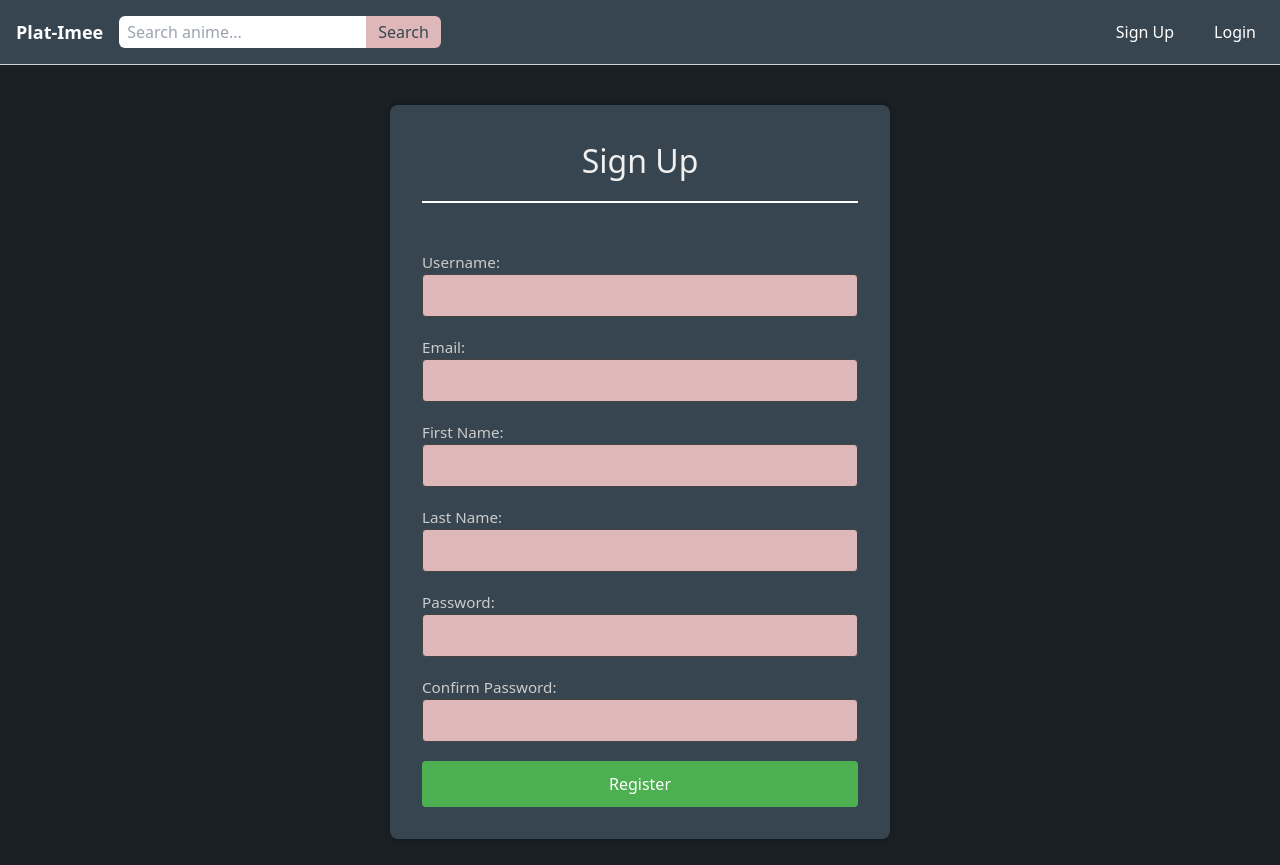
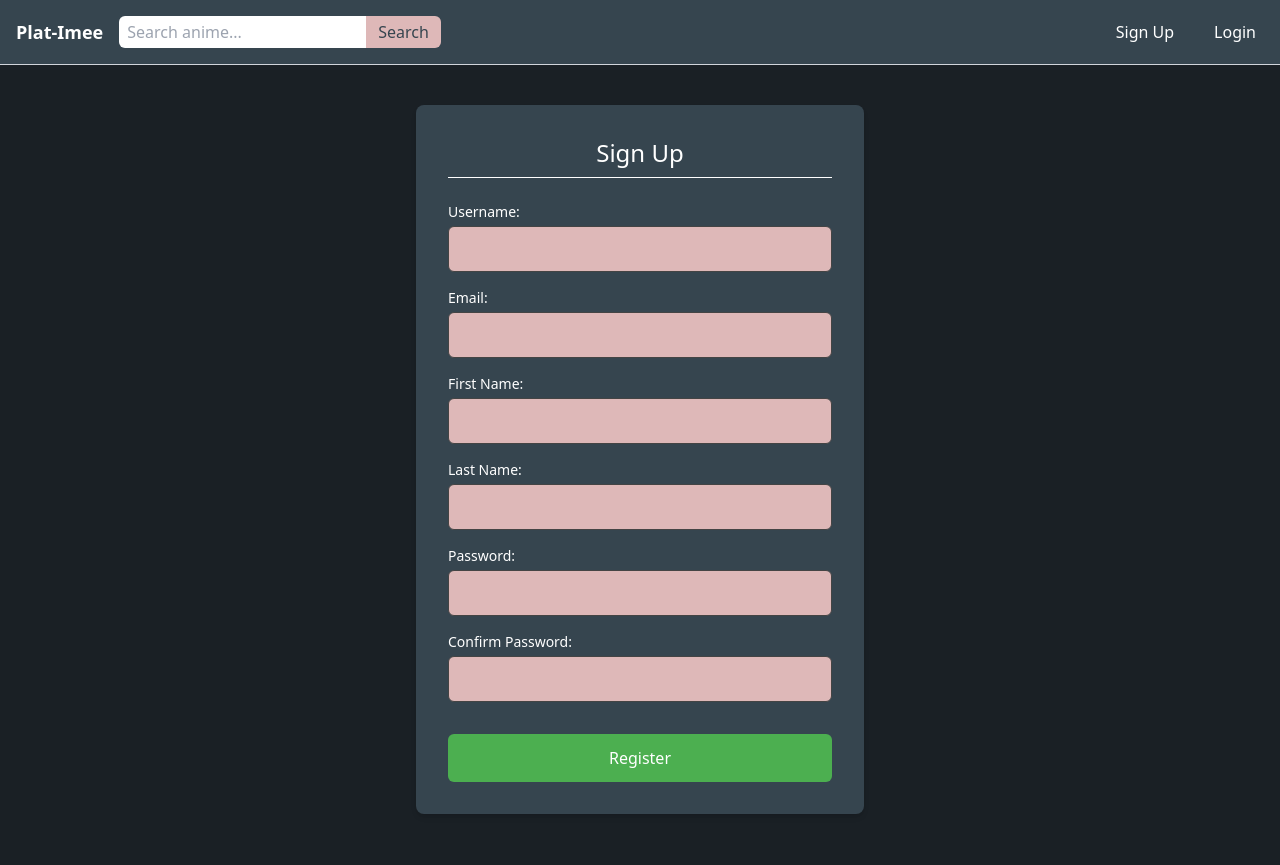
Before and after one commit to jaebel/Plat-Imee-Frontend, a React (Create React App) app: page /signup in a window 1280 px wide. Built offline with nearby package versions, Linux system fonts and the light colour scheme.

Commit message:
Use tailwind styling for login, signUp and forgotPassword pages

```diff
--- a/src/pages/ForgotPassword.js
+++ b/src/pages/ForgotPassword.js
@@ -1,7 +1,6 @@
 import React, { useState } from 'react';
 import { Link } from 'react-router-dom';
 import axiosInstance from '../api/axiosInstance';
-import '../styles/Auth.css';
 
 const ForgotPassword = () => {
   const [email, setEmail] = useState('');
@@ -17,8 +16,7 @@ const ForgotPassword = () => {
     setLoading(true);
     setCooldown(true);
 
-    // 5-minute cooldown (300,000 ms)
-    setTimeout(() => setCooldown(false), 300000);
+    setTimeout(() => setCooldown(false), 300000); // 5-minute cooldown
 
     try {
       const response = await axiosInstance.post('/password/forgot', null, {
@@ -27,7 +25,6 @@ const ForgotPassword = () => {
       setMessage(response.data.message || 'Password reset email sent successfully.');
     } catch (err) {
       console.error(err);
-
       if (err.response?.status === 429) {
         setError('You are sending requests too quickly. Please wait before trying again.');
       } else {
@@ -39,16 +36,25 @@ const ForgotPassword = () => {
   };
 
   return (
-    <div className="auth-page">
-      <div className="auth-container">
-        <h1>Forgot Password</h1>
-        <p>Enter your email address below to receive a password reset link.</p>
+    <div className="min-h-screen flex justify-center items-start pt-20 bg-[#1a2025]">
+      <div className="w-full max-w-md p-8 bg-[#36454F] rounded-lg shadow-md text-white">
+        <h1 className="text-2xl text-center mb-6 border-b border-white pb-2">
+          Forgot Password
+        </h1>
 
-        {message && <p className="success">{message}</p>}
-        {error && <p className="error">{error}</p>}
+        <p className="text-center mb-4">
+          Enter your email address below to receive a password reset link.
+        </p>
 
-        <form onSubmit={handleSubmit}>
-          <label>
+        {message && (
+          <div className="text-[#00E676] text-center mb-4">{message}</div>
+        )}
+        {error && (
+          <div className="text-[#FF5252] text-center mb-4">{error}</div>
+        )}
+
+        <form onSubmit={handleSubmit} className="flex flex-col gap-4">
+          <label className="flex flex-col text-sm">
             Email:
             <input
               type="email"
@@ -56,10 +62,15 @@ const ForgotPassword = () => {
               onChange={(e) => setEmail(e.target.value)}
               required
               disabled={cooldown}
+              className="mt-1 p-3 rounded-md border border-[#444] bg-[#DEB8B8] text-black focus:outline-none focus:ring-2 focus:ring-[#36454F]"
             />
           </label>
 
-          <button type="submit" disabled={loading || cooldown}>
+          <button
+            type="submit"
+            disabled={loading || cooldown}
+            className="mt-4 p-3 bg-[#4caf50] rounded-md hover:bg-[#45a049] transition-colors disabled:opacity-50"
+          >
             {loading
               ? 'Sending...'
               : cooldown
@@ -68,9 +79,14 @@ const ForgotPassword = () => {
           </button>
         </form>
 
-        <Link to="/login" className="auth-link">
-          Return to Login
-        </Link>
+        <div className="mt-2 w-max">
+          <Link
+            to="/login"
+            className="text-sm text-[#bce6ff] hover:underline"
+          >
+            Return to Login
+          </Link>
+        </div>
       </div>
     </div>
   );
--- a/src/pages/Home.js
+++ b/src/pages/Home.js
@@ -84,7 +84,9 @@ const Home = () => {
       </main>
 
       {/* Info Section */}
-      <footer className="w-full bg-[#36454F] text-white py-12 px-8 md:px-16">
+      <footer className="relative w-full bg-[#36454F] text-white py-12 px-8 md:px-16">
+        {/* Faded line */}
+        <div className="absolute top-0 left-0 w-full h-4 bg-gradient-to-b from-[#00000040] to-transparent" />
         <div className="flex flex-col md:flex-row justify-between gap-8 max-w-full mx-auto">
           <div className="flex-1 bg-[#516977] p-6 rounded-lg shadow-md text-center md:text-left">
             <h3 className="text-xl font-bold mb-2">About Plat-Imee</h3>
--- a/src/pages/Login.js
+++ b/src/pages/Login.js
@@ -2,7 +2,6 @@ import React, { useState, useContext, useEffect } from 'react';
 import { useNavigate } from 'react-router-dom';
 import axiosInstance from '../api/axiosInstance';
 import { AuthContext } from '../context/AuthContext';
-import '../styles/SignUp.css'; // Reusing the same styles
 import { Link } from 'react-router-dom';
 
 const Login = () => {
@@ -71,12 +70,12 @@ const Login = () => {
   };
 
   return (
-    <div className="signup-page">
-      <div className="signup-container">
-        <h1>Login</h1>
-        {error && <div className="error">{error}</div>}
-        <form onSubmit={handleSubmit}>
-          <label>
+    <div className="min-h-screen flex justify-center items-start pt-20 bg-[#1a2025]">
+      <div className="w-full max-w-md p-8 bg-[#36454F] rounded-lg shadow-md text-white">
+        <h1 className="text-2xl text-center mb-6 border-b border-white pb-2">Login</h1>
+        {error && <div className="text-red-500 mb-4 text-center">{error}</div>}
+        <form onSubmit={handleSubmit} className="flex flex-col gap-4">
+          <label className="flex flex-col text-sm">
             Username:
             <input
               type="text"
@@ -84,9 +83,11 @@ const Login = () => {
               value={form.username}
               onChange={handleChange}
               required
+              className="mt-1 p-3 rounded-md border border-[#444] bg-[#DEB8B8] text-black focus:outline-none focus:ring-2 focus:ring-[#36454F]"
             />
           </label>
-          <label>
+
+          <label className="flex flex-col text-sm">
             Password:
             <input
               type="password"
@@ -94,14 +95,26 @@ const Login = () => {
               value={form.password}
               onChange={handleChange}
               required
+              className="mt-1 p-3 rounded-md border border-[#444] bg-[#DEB8B8] text-black focus:outline-none focus:ring-2 focus:ring-[#36454F]"
             />
           </label>
-          <button type="submit" disabled={loading}>
+
+          <button
+            type="submit"
+            disabled={loading}
+            className="mt-4 p-3 bg-[#4caf50] rounded-md hover:bg-[#45a049] transition-colors"
+          >
             {loading ? 'Logging in...' : 'Login'}
           </button>
-          <Link to="/forgot-password" className="auth-link">
-            Forgot your password?
-          </Link>
+
+          <div className="mt-2 w-max">
+            <Link
+              to="/forgot-password"
+              className="text-sm text-[#bce6ff] hover:underline"
+            >
+              Forgot your password?
+            </Link>
+          </div>
         </form>
       </div>
     </div>
--- a/src/pages/SignUp.js
+++ b/src/pages/SignUp.js
@@ -2,16 +2,13 @@ import React, { useState, useContext, useEffect } from 'react';
 import { useNavigate } from 'react-router-dom';
 import axiosInstance from '../api/axiosInstance';
 import { AuthContext } from '../context/AuthContext';
-import '../styles/SignUp.css';
 
 const SignUp = () => {
   const navigate = useNavigate();
   const { token } = useContext(AuthContext);
 
   useEffect(() => {
-    if (token) {
-      navigate('/');
-    }
+    if (token) navigate('/');
   }, [token, navigate]);
 
   const [form, setForm] = useState({
@@ -76,40 +73,106 @@ const SignUp = () => {
   };
 
   return (
-    <div className="signup-page">
-      <div className="signup-container">
-        <h1>Sign Up</h1>
+    <div className="min-h-screen flex justify-center items-start pt-10 bg-[#1A2025]">
+      <div className="w-full max-w-md p-8 bg-[#36454F] rounded-lg shadow-md text-white">
 
-        {error && <div className="error">{error}</div>}
-        {success && <div className="success">{success}</div>}
+        <h1 className="text-2xl text-center mb-6 border-b border-white pb-2">
+          Sign Up
+        </h1>
 
-        <form onSubmit={handleSubmit}>
-          <label>
+        {error && (
+          <div className="text-[#FF5252] text-center mb-4">
+            {error}
+          </div>
+        )}
+
+        {success && (
+          <div className="text-[#00E676] text-center mb-4">
+            {success}
+          </div>
+        )}
+
+        <form onSubmit={handleSubmit} className="flex flex-col gap-4">
+          <label className="flex flex-col text-sm">
             Username:
-            <input type="text" name="username" value={form.username} onChange={handleChange} required />
+            <input
+              type="text"
+              name="username"
+              value={form.username}
+              onChange={handleChange}
+              required
+              className="mt-1 p-3 rounded-md border border-[#444] bg-[#DEB8B8] text-black focus:outline-none focus:ring-2 focus:ring-[#36454F]"
+            />
           </label>
-          <label>
+
+          <label className="flex flex-col text-sm">
             Email:
-            <input type="email" name="email" value={form.email} onChange={handleChange} required />
+            <input
+              type="email"
+              name="email"
+              value={form.email}
+              onChange={handleChange}
+              required
+              className="mt-1 p-3 rounded-md border border-[#444] bg-[#DEB8B8] text-black focus:outline-none focus:ring-2 focus:ring-[#36454F]"
+            />
           </label>
-          <label>
+
+          <label className="flex flex-col text-sm">
             First Name:
-            <input type="text" name="firstName" value={form.firstName} onChange={handleChange} required />
+            <input
+              type="text"
+              name="firstName"
+              value={form.firstName}
+              onChange={handleChange}
+              required
+              className="mt-1 p-3 rounded-md border border-[#444] bg-[#DEB8B8] text-black focus:outline-none focus:ring-2 focus:ring-[#36454F]"
+            />
           </label>
-          <label>
+
+          <label className="flex flex-col text-sm">
             Last Name:
-            <input type="text" name="lastName" value={form.lastName} onChange={handleChange} required />
+            <input
+              type="text"
+              name="lastName"
+              value={form.lastName}
+              onChange={handleChange}
+              required
+              className="mt-1 p-3 rounded-md border border-[#444] bg-[#DEB8B8] text-black focus:outline-none focus:ring-2 focus:ring-[#36454F]"
+            />
           </label>
-          <label>
+
+          <label className="flex flex-col text-sm">
             Password:
-            <input type="password" name="password" value={form.password} onChange={handleChange} required />
+            <input
+              type="password"
+              name="password"
+              value={form.password}
+              onChange={handleChange}
+              required
+              className="mt-1 p-3 rounded-md border border-[#444] bg-[#DEB8B8] text-black focus:outline-none focus:ring-2 focus:ring-[#36454F]"
+            />
           </label>
-          <label>
+
+          <label className="flex flex-col text-sm">
             Confirm Password:
-            <input type="password" name="confirmPassword" value={form.confirmPassword} onChange={handleChange} required />
+            <input
+              type="password"
+              name="confirmPassword"
+              value={form.confirmPassword}
+              onChange={handleChange}
+              required
+              className="mt-1 p-3 rounded-md border border-[#444] bg-[#DEB8B8] text-black focus:outline-none focus:ring-2 focus:ring-[#36454F]"
+            />
           </label>
-          <button type="submit">Register</button>
+
+          <button
+            type="submit"
+            className="mt-4 p-3 bg-[#4caf50] rounded-md hover:bg-[#45a049] transition-colors"
+          >
+            Register
+          </button>
         </form>
+
       </div>
     </div>
   );
```
